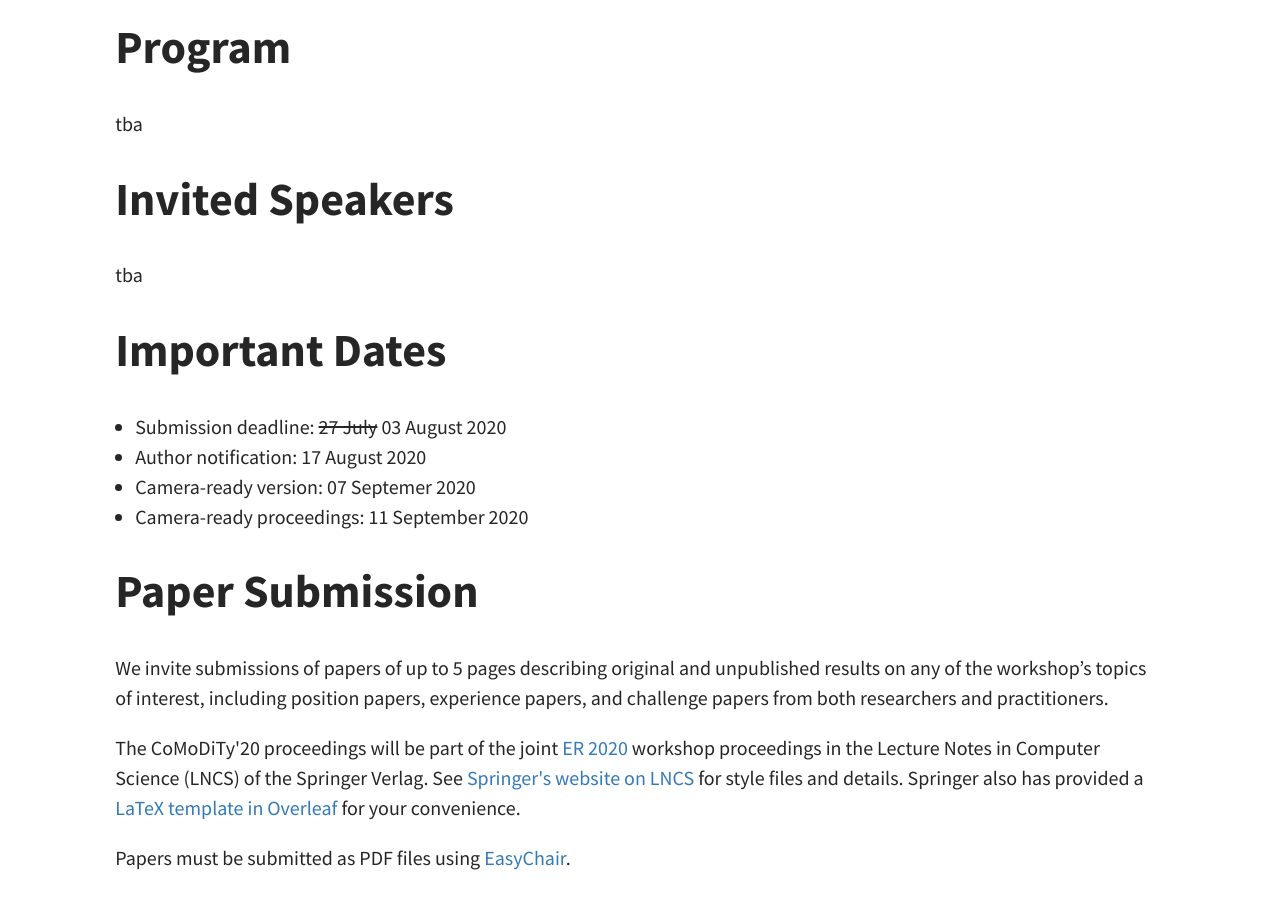
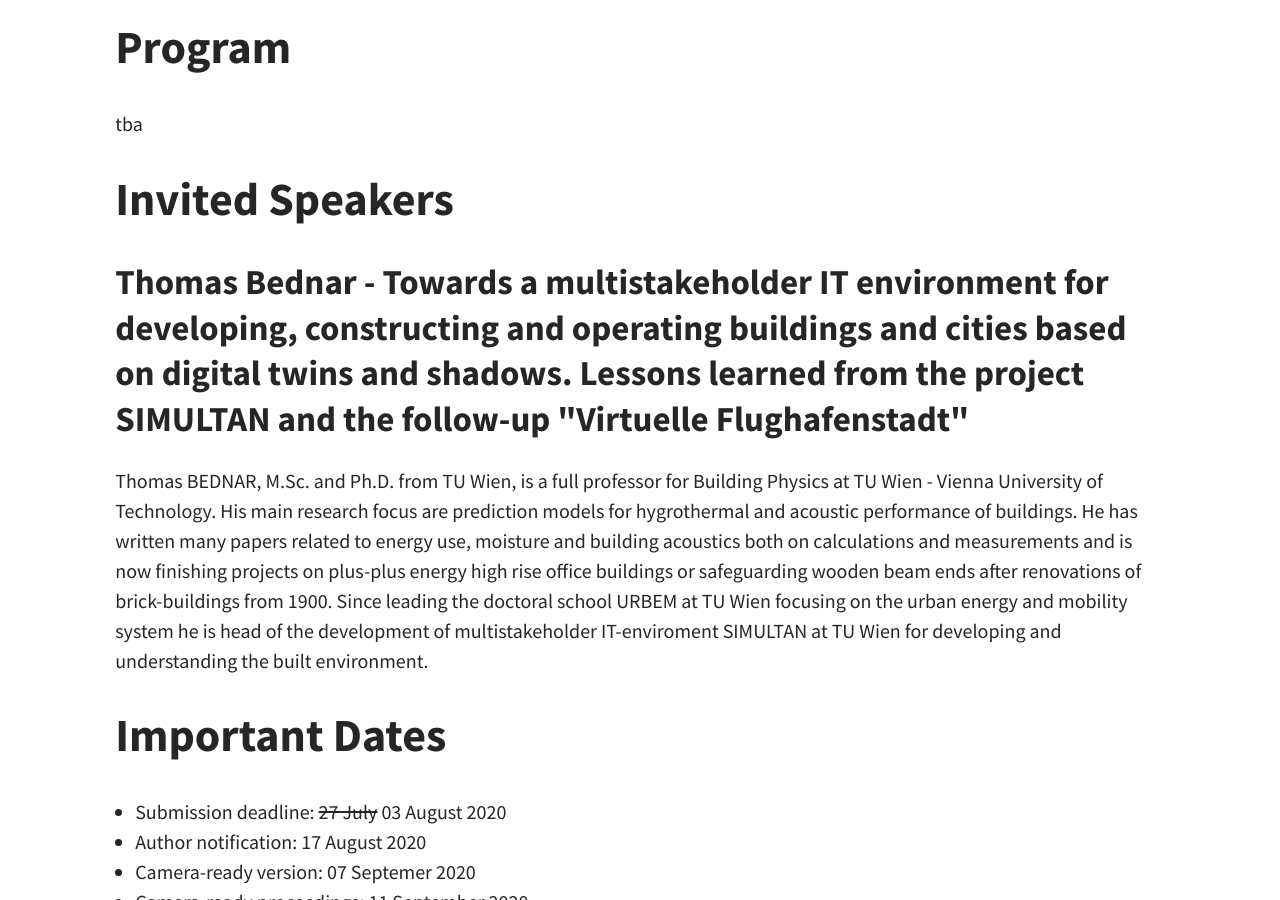
Before and after one commit to comodity/comodity.github.io, a Jekyll site: the page built from index.html, in a window 1280 px wide and 900 px high, scrolled down 1467 px. Built offline with Jekyll 4.4.1, drawn with Linux system fonts in a browser that asks for light colours; the list of posts is cut into pages by our own code.

Commit message:
Update home.html

```diff
--- a/_layouts/home.html
+++ b/_layouts/home.html
@@ -82,7 +82,12 @@ As such, we devote half of the day for interactive sessions and discussions.
 
 <h1 id="invited-speakers">Invited Speakers</h1>
 
-<p>tba</p>
+<h2 id="thomas-bedbar"><a href="https://www.bph.tuwien.ac.at/team/uebersicht/">Thomas Bednar</a> - Towards a multistakeholder IT environment for developing, constructing and operating buildings and cities based on digital twins and shadows.
+    Lessons learned from the project SIMULTAN and the follow-up "Virtuelle Flughafenstadt"</h2>
+
+<p>
+Thomas BEDNAR, M.Sc. and Ph.D. from TU Wien, is a full professor for Building Physics at TU Wien - Vienna University of Technology. His main research focus are prediction models for hygrothermal and acoustic performance of buildings. He has written many papers related to energy use, moisture and building acoustics both on calculations and measurements and is now finishing projects on plus-plus energy high rise office buildings or safeguarding wooden beam ends after renovations of brick-buildings from 1900. Since leading the doctoral school URBEM at TU Wien focusing on the urban energy and mobility system he is head of the development of multistakeholder IT-enviroment SIMULTAN at TU Wien for developing and understanding the built environment.
+</p>
 
 
 
```
